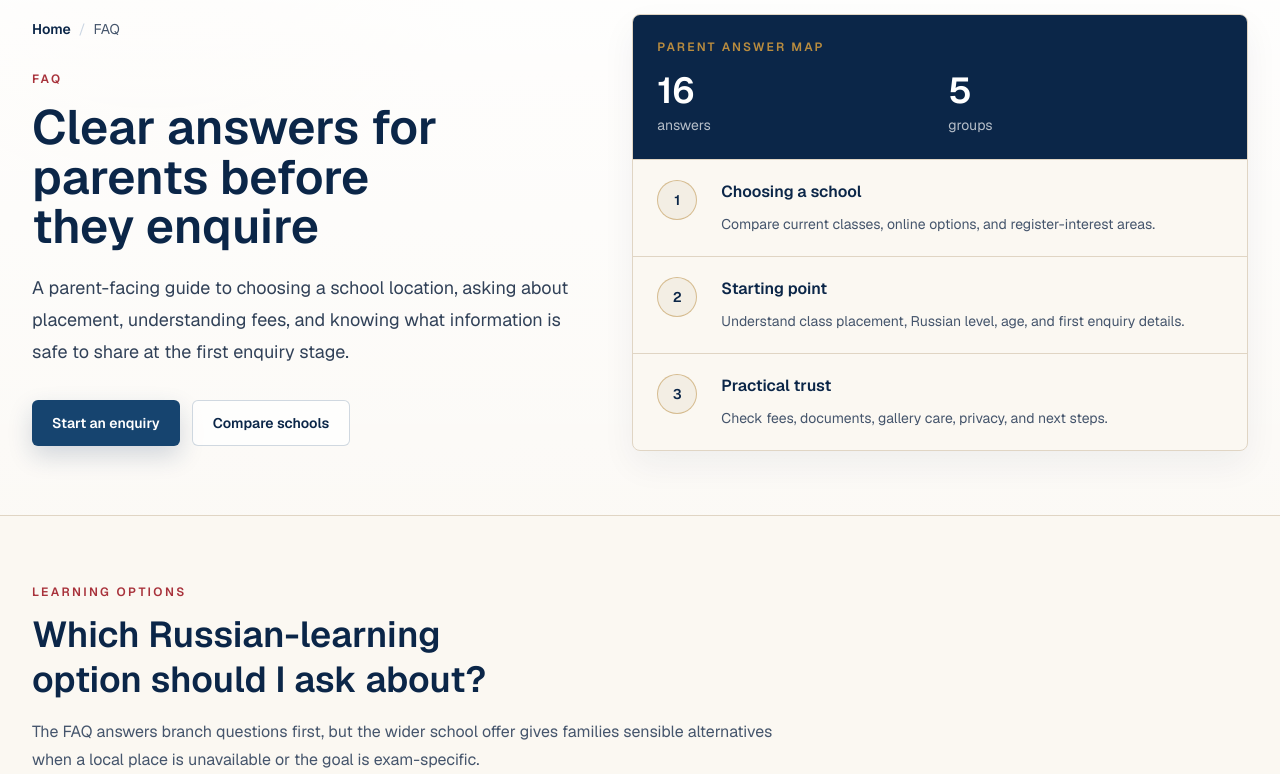
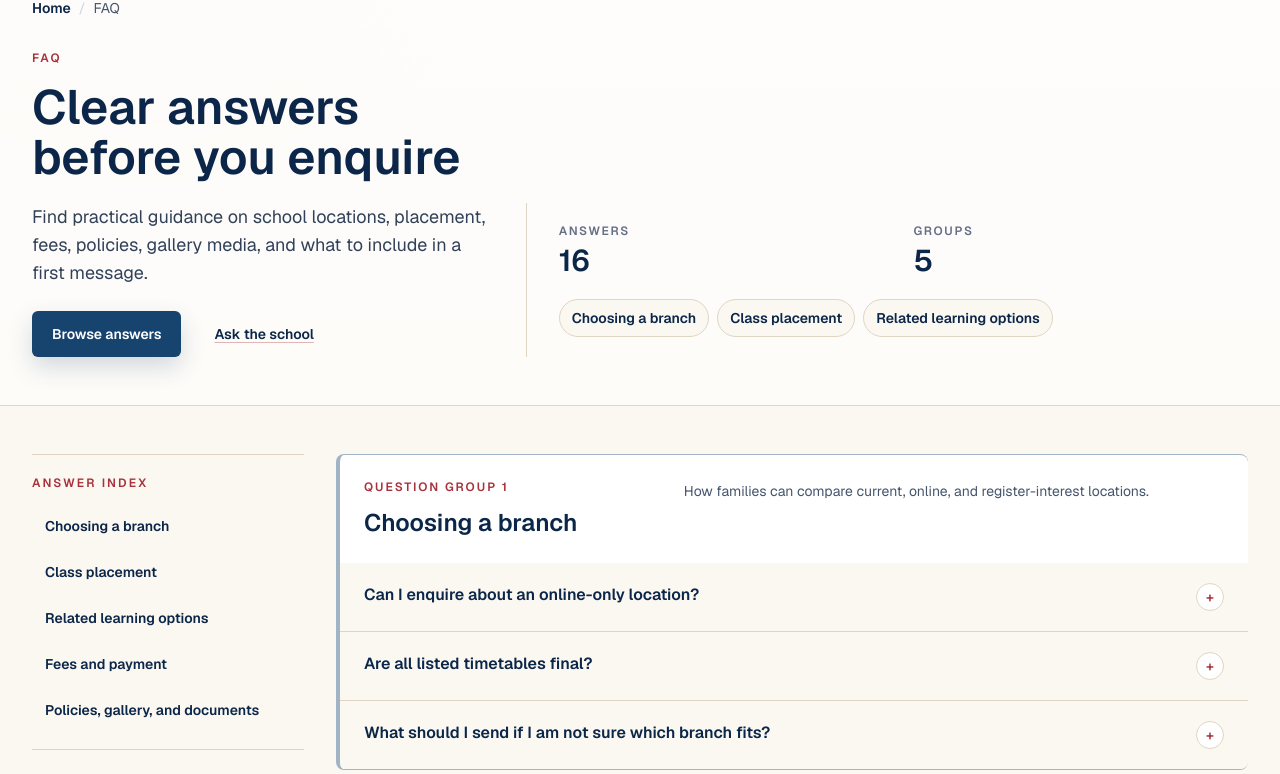
Before and after one commit to AntonV0/pushkins-russian-school, a Next.js app: page /faq in a window 1280 px wide. Shown: the part 176-950 px from the top of the page. Built offline with nearby package versions, Linux system fonts and the light colour scheme.

Commit message:
fix(ui): polish public audit follow-ups

```diff
--- a/src/app/faq/page.tsx
+++ b/src/app/faq/page.tsx
@@ -3,11 +3,11 @@ import { Breadcrumbs } from "@/components/site/breadcrumbs";
 import { ButtonLink } from "@/components/site/button-link";
 import { FaqList } from "@/components/site/faq-list";
 import { JsonLd } from "@/components/site/json-ld";
-import { LearningOptions } from "@/components/site/learning-options";
-import { PageCta } from "@/components/site/page-cta";
-import { PageHero } from "@/components/site/page-hero";
 import { faqGroups, faqs } from "@/data/faqs";
 import { absoluteUrl, siteConfig } from "@/data/site";
+
+const quietHeroLink =
+  "min-h-0 w-auto justify-start px-0 py-1 text-left sm:min-h-11 sm:justify-center sm:px-5 sm:py-3";
 
 export const metadata: Metadata = {
   title: "Frequently Asked Questions",
@@ -24,21 +24,6 @@ export const metadata: Metadata = {
   },
 };
 
-const parentAnswerMap = [
-  {
-    label: "Choosing a school",
-    detail: "Compare current classes, online options, and register-interest areas.",
-  },
-  {
-    label: "Starting point",
-    detail: "Understand class placement, Russian level, age, and first enquiry details.",
-  },
-  {
-    label: "Practical trust",
-    detail: "Check fees, documents, gallery care, privacy, and next steps.",
-  },
-];
-
 const faqJsonLd = {
   "@context": "https://schema.org",
   "@type": "FAQPage",
@@ -54,6 +39,7 @@ const faqJsonLd = {
 
 export default function FaqPage() {
   const totalQuestions = faqs.length;
+  const highlightedGroups = faqGroups.slice(0, 3);
 
   return (
     <main>
@@ -68,91 +54,92 @@ export default function FaqPage() {
           },
         }}
       />
-      <PageHero
-        eyebrow="FAQ"
-        title="Clear answers for parents before they enquire"
-        prelude={<Breadcrumbs items={[{ label: "FAQ" }]} />}
-        actions={
-          <>
-            <ButtonLink href="/contact#enquiry-form">Start an enquiry</ButtonLink>
-            <ButtonLink href="/schools" variant="secondary">
-              Compare schools
-            </ButtonLink>
-          </>
-        }
-        aside={
-          <div className="premium-panel overflow-hidden rounded-lg border border-border-soft bg-background">
-            <div className="border-b border-border-soft bg-brand-blue-strong p-6 text-white">
-              <p className="text-xs font-semibold uppercase tracking-[0.18em] text-brand-gold">
-                Parent answer map
+      <section className="border-b border-border-soft bg-surface/72 py-7 sm:py-12">
+        <div className="mx-auto max-w-7xl px-6 lg:px-8">
+          <Breadcrumbs items={[{ label: "FAQ" }]} />
+          <div className="mt-7 grid gap-8 lg:grid-cols-[0.78fr_1.22fr] lg:items-end">
+            <div>
+              <p className="text-xs font-semibold uppercase tracking-[0.18em] text-brand-red">
+                FAQ
               </p>
-              <div className="mt-4 grid grid-cols-2 gap-4">
+              <h1 className="mt-4 max-w-3xl text-balance text-4xl font-semibold leading-[1.05] text-brand-blue-strong sm:text-5xl">
+                Clear answers before you enquire
+              </h1>
+              <p className="mt-5 max-w-2xl text-base leading-7 text-slate-700 sm:text-lg">
+                Find practical guidance on school locations, placement, fees,
+                policies, gallery media, and what to include in a first
+                message.
+              </p>
+              <div className="mt-6 flex flex-col gap-3 sm:flex-row sm:flex-wrap">
+                <ButtonLink href="#faq-choosing-a-branch">
+                  Browse answers
+                </ButtonLink>
+                <ButtonLink
+                  href="/contact#enquiry-form"
+                  variant="quiet"
+                  className={quietHeroLink}
+                >
+                  Ask the school
+                </ButtonLink>
+              </div>
+            </div>
+            <div className="border-y border-border-soft py-5 lg:border-l lg:border-y-0 lg:pl-8">
+              <dl className="grid grid-cols-2 gap-5 text-sm sm:grid-cols-4 lg:grid-cols-2">
                 <div>
-                  <p className="text-4xl font-semibold">{totalQuestions}</p>
-                  <p className="mt-1 text-sm text-white/70">answers</p>
+                  <dt className="text-xs font-semibold uppercase tracking-[0.14em] text-muted">
+                    Answers
+                  </dt>
+                  <dd className="mt-1 text-3xl font-semibold text-brand-blue-strong">
+                    {totalQuestions}
+                  </dd>
                 </div>
                 <div>
-                  <p className="text-4xl font-semibold">{faqGroups.length}</p>
-                  <p className="mt-1 text-sm text-white/70">groups</p>
+                  <dt className="text-xs font-semibold uppercase tracking-[0.14em] text-muted">
+                    Groups
+                  </dt>
+                  <dd className="mt-1 text-3xl font-semibold text-brand-blue-strong">
+                    {faqGroups.length}
+                  </dd>
                 </div>
+              </dl>
+              <div className="mt-5 grid gap-2 sm:flex sm:flex-wrap">
+                {highlightedGroups.map((group) => (
+                  <a
+                    key={group.title}
+                    href={`#faq-${group.title
+                      .toLowerCase()
+                      .replace(/[^a-z0-9]+/g, "-")
+                      .replace(/^-|-$/g, "")}`}
+                    className="rounded-md border border-border-soft bg-background px-3 py-2.5 text-left text-sm font-semibold leading-5 text-brand-blue-strong transition hover:border-brand-red hover:text-brand-red focus:outline-none focus:ring-2 focus:ring-brand-red/30 sm:rounded-full sm:py-2"
+                  >
+                    {group.title}
+                  </a>
+                ))}
               </div>
             </div>
-            <div className="divide-y divide-border-soft">
-              {parentAnswerMap.map((item, index) => (
-                <div
-                  key={item.label}
-                  className="grid gap-4 px-6 py-5 sm:grid-cols-[3rem_1fr]"
-                >
-                  <span className="flex h-10 w-10 items-center justify-center justify-self-start rounded-full border border-brand-gold/50 bg-surface-muted text-sm font-semibold text-brand-blue-strong">
-                    {index + 1}
-                  </span>
-                  <span>
-                    <span className="block text-base font-semibold text-brand-blue-strong">
-                      {item.label}
-                    </span>
-                    <span className="mt-2 block text-sm leading-6 text-slate-600">
-                      {item.detail}
-                    </span>
-                  </span>
-                </div>
-              ))}
-            </div>
           </div>
-        }
-      >
-        <p>
-          A parent-facing guide to choosing a school location, asking about
-          placement, understanding fees, and knowing what information is safe to
-          share at the first enquiry stage.
-        </p>
-      </PageHero>
-
-      <section className="border-b border-border-soft bg-background site-section-compact">
-        <div className="mx-auto max-w-7xl px-6 lg:px-8">
-          <LearningOptions
-            eyebrow="Learning options"
-            title="Which Russian-learning option should I ask about?"
-            intro="The FAQ answers branch questions first, but the wider school offer gives families sensible alternatives when a local place is unavailable or the goal is exam-specific."
-            compact
-          />
         </div>
       </section>
 
-      <section className="bg-background site-section-compact">
+      <section className="bg-background py-10 sm:py-12">
         <div className="mx-auto max-w-7xl px-6 lg:px-8">
           <FaqList groups={faqGroups} />
         </div>
       </section>
 
-      <PageCta
-        eyebrow="Still deciding?"
-        title="Send a focused enquiry and the school can point you to the right route"
-        actions={
-          <ButtonLink href="/contact#enquiry-form" variant="light">
-            Ask the school
-          </ButtonLink>
-        }
-      />
+      <section className="border-t border-border-soft bg-surface py-10 sm:py-12">
+        <div className="mx-auto grid max-w-7xl gap-5 px-6 sm:grid-cols-[1fr_auto] sm:items-center lg:px-8">
+          <div>
+            <p className="text-xs font-semibold uppercase tracking-[0.18em] text-brand-red">
+              Still deciding?
+            </p>
+            <h2 className="mt-3 text-2xl font-semibold text-brand-blue-strong">
+              Send a focused enquiry and the school can point you to the right route
+            </h2>
+          </div>
+          <ButtonLink href="/contact#enquiry-form">Ask the school</ButtonLink>
+        </div>
+      </section>
     </main>
   );
 }
--- a/src/app/globals.css
+++ b/src/app/globals.css
@@ -78,6 +78,12 @@ summary::-webkit-details-marker {
   display: none;
 }
 
+[data-nextjs-dev-tools-button],
+[data-nextjs-dev-tools-menu],
+nextjs-portal {
+  display: none !important;
+}
+
 .warm-page-bg {
   background:
     linear-gradient(180deg, rgba(255, 255, 255, 0.78), transparent 18rem),
--- a/src/app/policies/page.tsx
+++ b/src/app/policies/page.tsx
@@ -1,9 +1,6 @@
 import type { Metadata } from "next";
 import Link from "next/link";
 import { ButtonLink } from "@/components/site/button-link";
-import { PageCta } from "@/components/site/page-cta";
-import { PageHero } from "@/components/site/page-hero";
-import { SectionIntro } from "@/components/site/section-intro";
 import {
   getPolicyAction,
   getPolicyStatusTone,
@@ -67,6 +64,9 @@ const policyContactLinks = [
   },
 ];
 
+const quietHeroLink =
+  "min-h-0 w-auto justify-start px-0 py-1 text-left sm:min-h-11 sm:justify-center sm:px-5 sm:py-3";
+
 function getParentPolicyStatusLabel(policy: Policy) {
   if (hasReviewedPublicPolicyPdf(policy)) {
     return "Download available";
@@ -91,51 +91,68 @@ export default function PoliciesPage() {
 
   return (
     <main>
-      <PageHero
-        eyebrow="Policies"
-        title="Policies for a safe, well-run school community"
-        actions={
-          <>
-            <ButtonLink href="/contact#enquiry-form">
-              Ask a policy question
-            </ButtonLink>
-            <ButtonLink href="/schools" variant="secondary">
-              View school locations
-            </ButtonLink>
-          </>
-        }
-        aside={
-          <aside className="border-y border-border-soft bg-background/70 py-6 lg:border-l lg:border-y-0 lg:py-2 lg:pl-8">
+      <section className="border-b border-border-soft bg-surface/72 py-7 sm:py-12">
+        <div className="mx-auto grid max-w-7xl gap-8 px-6 lg:grid-cols-[0.78fr_1.22fr] lg:items-end lg:px-8">
+          <div>
             <p className="text-xs font-semibold uppercase tracking-[0.18em] text-brand-red">
-              Policy library
+              Policies
             </p>
-            <dl className="mt-5 grid gap-4 text-sm sm:grid-cols-2">
+            <h1 className="mt-4 max-w-3xl text-balance text-4xl font-semibold leading-[1.05] text-brand-blue-strong sm:text-5xl">
+              Policies for a safe, well-run school community
+            </h1>
+            <p className="mt-5 max-w-2xl text-base leading-7 text-slate-700 sm:text-lg">
+              Families can find safeguarding, welfare, conduct, privacy, and
+              complaints information in one calm place. Formal documents are
+              added for download when the school has confirmed they are ready.
+            </p>
+            <div className="mt-6 flex flex-col gap-3 sm:flex-row sm:flex-wrap">
+              <ButtonLink href="#policy-library">Browse policies</ButtonLink>
+              <ButtonLink
+                href="/contact#enquiry-form"
+                variant="quiet"
+                className={quietHeroLink}
+              >
+                Ask a policy question
+              </ButtonLink>
+            </div>
+          </div>
+          <aside className="border-y border-border-soft py-5 lg:border-l lg:border-y-0 lg:pl-8">
+            <p className="text-xs font-semibold uppercase tracking-[0.18em] text-brand-red">
+              Document index
+            </p>
+            <p className="mt-3 max-w-xl text-sm leading-6 text-slate-600">
+              Start with the relevant policy group, then open the plain summary
+              or official guidance link where one is available.
+            </p>
+            <dl className="mt-5 divide-y divide-border-soft border-y border-border-soft text-sm">
               {[
                 { label: "Groups", value: policyGroups.length },
-                { label: "Policies", value: policies.length },
-                { label: "Family policies", value: familyPolicyCount },
-                { label: "Guidance links", value: currentExternalGuidanceLinks.length },
+                { label: "Policy summaries", value: policies.length },
+                {
+                  label: "Family-facing policies",
+                  value: familyPolicyCount,
+                },
+                {
+                  label: "Official guidance links",
+                  value: currentExternalGuidanceLinks.length,
+                },
               ].map((item) => (
-                <div key={item.label} className="border-l border-brand-gold pl-4">
-                  <dt className="text-xs font-semibold uppercase tracking-[0.14em] text-muted">
+                <div
+                  key={item.label}
+                  className="grid grid-cols-[1fr_auto] gap-4 py-3 first:pt-0 last:pb-0"
+                >
+                  <dt className="text-sm leading-6 text-slate-600">
                     {item.label}
                   </dt>
-                  <dd className="mt-1 text-2xl font-semibold text-brand-blue-strong">
+                  <dd className="text-sm font-semibold leading-6 text-brand-blue-strong">
                     {item.value}
                   </dd>
                 </div>
               ))}
             </dl>
           </aside>
-        }
-      >
-        <p>
-          Families can find safeguarding, welfare, conduct, privacy, and
-          complaints information in one calm place, with formal documents added
-          for download when the school has confirmed they are ready for families
-          to use.
-        </p>
-      </PageHero>
+        </div>
+      </section>
 
       <section
         className="border-b border-border-soft bg-background site-section-compact"
@@ -156,19 +173,22 @@ export default function PoliciesPage() {
         </div>
       </section>
 
-      <section className="bg-background site-section-compact">
+      <section id="policy-library" className="bg-background py-10 sm:py-12">
         <div className="mx-auto max-w-7xl px-6 lg:px-8">
-          <SectionIntro
-            eyebrow="Policy care"
-            title="Grouped for families, staff, and statutory reference"
-          >
-            <p>
+          <div className="max-w-3xl">
+            <p className="text-xs font-semibold uppercase tracking-[0.18em] text-brand-red">
+              Policy care
+            </p>
+            <h2 className="mt-3 text-3xl font-semibold text-brand-blue-strong">
+              Grouped for families, staff, and statutory reference
+            </h2>
+            <p className="mt-4 text-sm leading-6 text-slate-600">
               This page treats policies as part of everyday trust: visible,
               organised, and careful about what becomes a downloadable public
               document.
             </p>
-          </SectionIntro>
-          <div className="mt-8 grid gap-6 border-y border-border-soft py-6 lg:grid-cols-[0.9fr_1.1fr]">
+          </div>
+          <div className="mt-7 grid gap-6 border-y border-border-soft py-6 lg:grid-cols-[0.9fr_1.1fr]">
             <div>
               <h2 className="text-xl font-semibold text-brand-blue-strong">
                 What parents can expect
@@ -282,24 +302,29 @@ export default function PoliciesPage() {
         </div>
       </section>
 
-      <PageCta
-        eyebrow="Need help now?"
-        title="Questions about a policy?"
-        actions={
-          <>
+      <section className="border-t border-border-soft bg-surface py-10 sm:py-12">
+        <div className="mx-auto grid max-w-7xl gap-5 px-6 md:grid-cols-[1fr_auto] md:items-center lg:px-8">
+          <div>
+            <p className="text-xs font-semibold uppercase tracking-[0.18em] text-brand-red">
+              Need help now?
+            </p>
+            <h2 className="mt-3 text-2xl font-semibold text-brand-blue-strong">
+              Questions about a policy?
+            </h2>
+            <p className="mt-3 max-w-2xl text-sm leading-6 text-slate-600">
+              Families can ask practical questions, check branch details, or
+              use the enquiry form to reach the school team directly.
+            </p>
+          </div>
+          <div className="flex flex-col gap-3 sm:flex-row sm:flex-wrap md:justify-end">
             {policyContactLinks.map((link) => (
-              <ButtonLink key={link.href} href={link.href} variant="light">
+              <ButtonLink key={link.href} href={link.href} variant="secondary">
                 {link.label}
               </ButtonLink>
             ))}
-          </>
-        }
-      >
-        <p>
-          Families can ask practical questions, check branch details, or use
-          the enquiry form to reach the school team directly.
-        </p>
-      </PageCta>
+          </div>
+        </div>
+      </section>
     </main>
   );
 }
--- a/src/components/site/enquiry-form.tsx
+++ b/src/components/site/enquiry-form.tsx
@@ -68,10 +68,10 @@ export function EnquiryForm({
         {mode === "preview" ? (
           <div className="mt-4 border-l border-brand-gold bg-background/80 px-4 py-3 text-xs leading-5 text-slate-600">
             <span className="font-semibold text-brand-blue-strong">
-              Local preview:
+              Email fallback:
             </span>{" "}
-            online storage is not configured here. The form can still check the
-            enquiry details, then asks you to email the school directly.
+            if online submission is unavailable, the form will help check the
+            enquiry details before asking you to email the school directly.
           </div>
         ) : null}
       </div>
--- a/src/components/site/faq-list.tsx
+++ b/src/components/site/faq-list.tsx
@@ -20,12 +20,12 @@ export function FaqList({ groups }: FaqListProps) {
         <p className="text-xs font-semibold uppercase tracking-[0.18em] text-brand-red">
           Answer index
         </p>
-        <div className="mt-4 flex gap-2 overflow-x-auto pb-2 lg:grid lg:overflow-visible lg:pb-0">
+        <div className="mt-4 grid gap-2 sm:grid-cols-2 lg:grid-cols-1">
           {groups.map((group) => (
             <a
               key={group.title}
               href={`#${getGroupId(group.title)}`}
-              className="shrink-0 rounded-full border border-border-soft bg-background px-3 py-2 text-sm font-semibold text-brand-blue-strong transition hover:border-brand-red hover:text-brand-red focus:outline-none focus:ring-2 focus:ring-brand-red/30 lg:rounded-md lg:border-transparent lg:bg-transparent"
+              className="rounded-md border border-border-soft bg-background px-3 py-2.5 text-left text-sm font-semibold leading-5 text-brand-blue-strong transition hover:border-brand-red hover:text-brand-red focus:outline-none focus:ring-2 focus:ring-brand-red/30 lg:border-transparent lg:bg-transparent lg:py-2"
             >
               {group.title}
             </a>
@@ -41,7 +41,7 @@ export function FaqList({ groups }: FaqListProps) {
         </div>
       </aside>
 
-      <div className="grid gap-6">
+      <div className="grid gap-5">
         {groups.map((group, groupIndex) => {
           const featured = groupIndex === 0;
 
@@ -51,32 +51,20 @@ export function FaqList({ groups }: FaqListProps) {
               key={group.title}
               className={`scroll-mt-28 overflow-hidden border-y ${
                 featured
-                  ? "border-brand-blue bg-brand-blue-strong lg:rounded-lg lg:border"
+                  ? "border-brand-blue/40 bg-surface lg:rounded-lg lg:border-l-4"
                   : "border-border-soft bg-surface lg:rounded-lg lg:border"
               }`}
             >
               <div className="grid gap-4 p-6 md:grid-cols-[0.72fr_1.28fr]">
                 <div>
-                  <p
-                    className={`text-xs font-semibold uppercase tracking-[0.16em] ${
-                      featured ? "text-brand-gold" : "text-brand-red"
-                    }`}
-                  >
+                  <p className="text-xs font-semibold uppercase tracking-[0.16em] text-brand-red">
                     Question group {groupIndex + 1}
                   </p>
-                  <h2
-                    className={`mt-3 text-2xl font-semibold ${
-                      featured ? "text-white" : "text-brand-blue-strong"
-                    }`}
-                  >
+                  <h2 className="mt-3 text-2xl font-semibold text-brand-blue-strong">
                     {group.title}
                   </h2>
                 </div>
-                <p
-                  className={`text-sm leading-6 ${
-                    featured ? "text-white/75" : "text-slate-600"
-                  }`}
-                >
+                <p className="text-sm leading-6 text-slate-600">
                   {group.summary}
                 </p>
               </div>
```
Also changed, not shown: src/app/gallery/[category]/page.tsx (+45 -24 lines), src/components/site/asset-readiness.tsx (+56 -14 lines).
